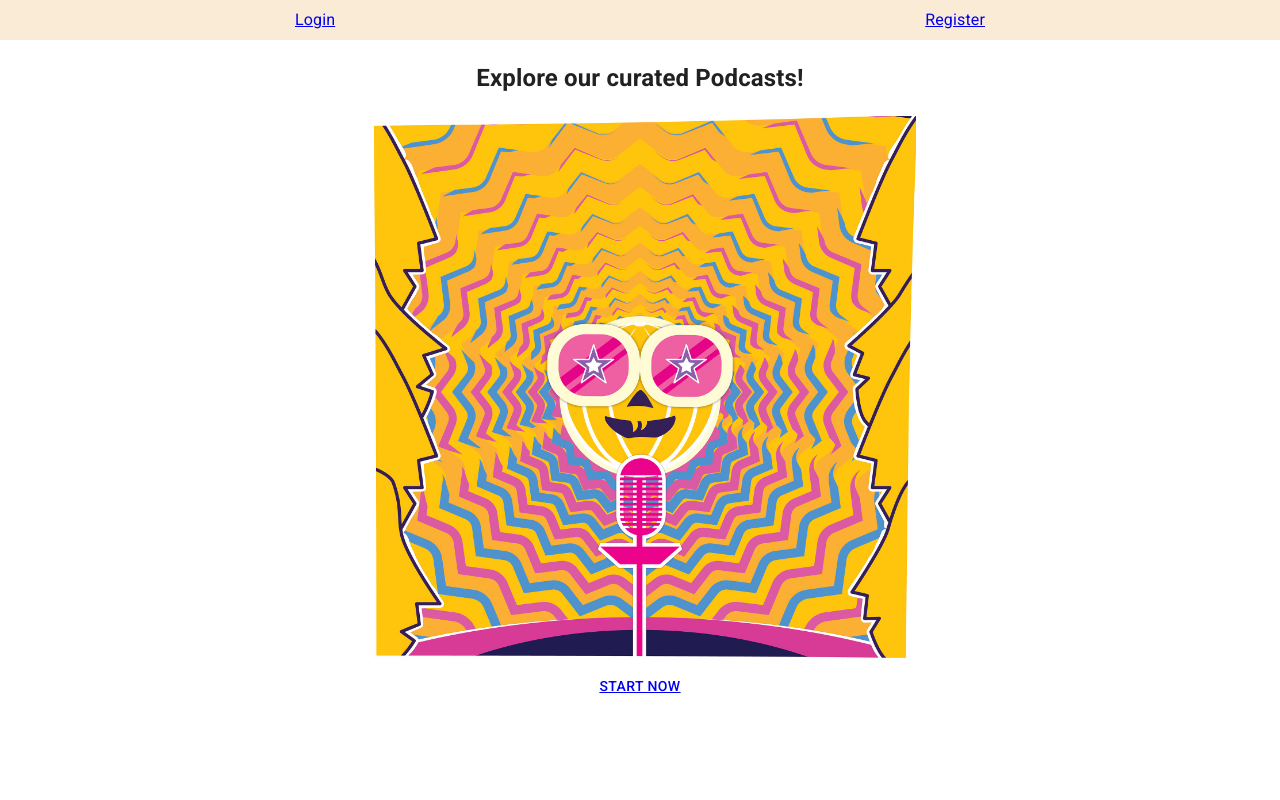
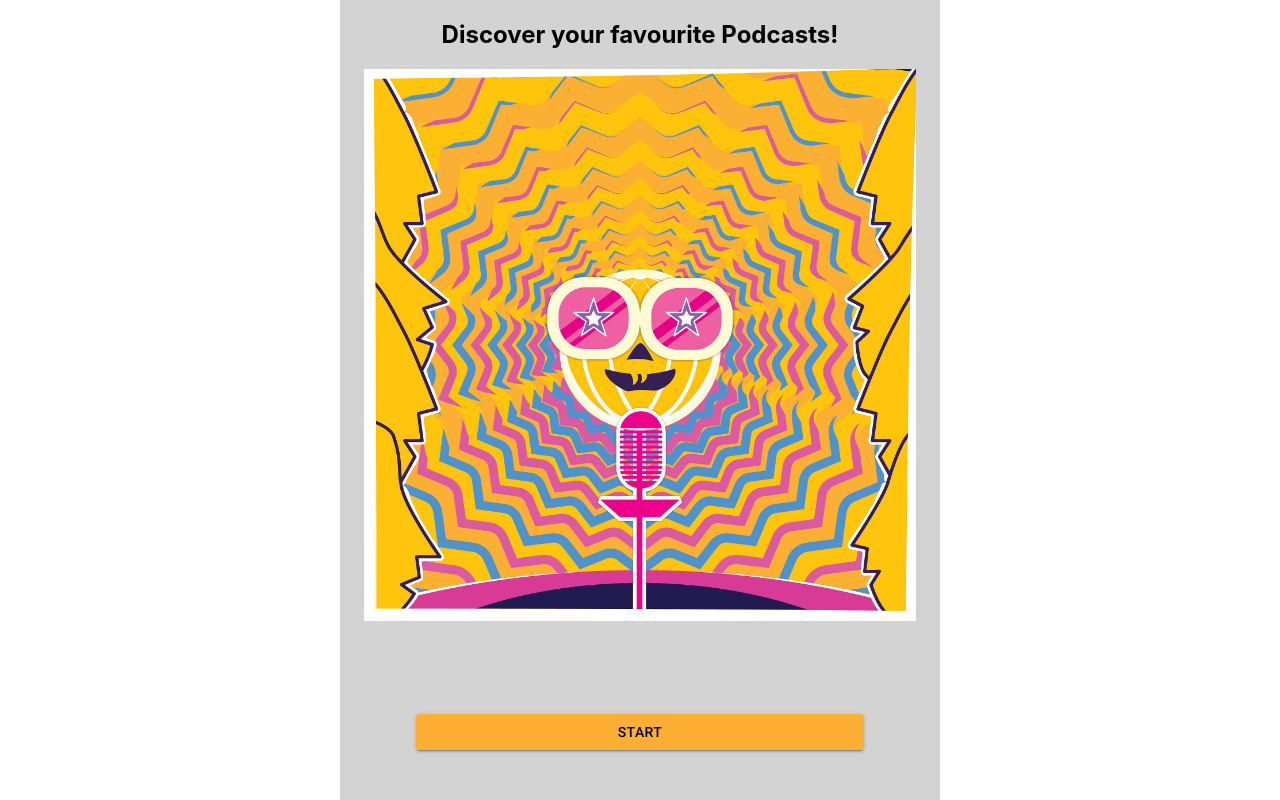
Before and after one commit to tagilv/podapp, a React (Create React App) app: page / in a window 1280 px wide. Built offline with nearby package versions, Linux system fonts and the light colour scheme; no server answers.

Commit message:
homestyled

```diff
--- a/src/App.js
+++ b/src/App.js
@@ -31,9 +31,9 @@ function App() {
       <AuthContextProvider>
         <TopNavbar />
         <Routes>
+          <Route path="/" element={<Home />} />
           <Route path="register" element={<Register />} />
           <Route path="login" element={<Login />} />
-          <Route path="/" element={<Home />} />
           <Route path="collections" element={<Collections />} />
 
           <Route
--- a/src/components/TopNavbar.js
+++ b/src/components/TopNavbar.js
@@ -9,14 +9,20 @@ function TopNavbar() {
   const { user, setUser, login, logout } = useContext(AuthContext);
 
   const location = useLocation();
+  console.log("location", location);
 
   // const hideNav = () => {
-  //   console.log(location);
+  //   if (location.pathname === "/") {
+  //     console.log("helloooooooooooo");
+  //   }
   // };
+  // hideNav();
 
   return (
     <>
-      {user ? (
+      {location.pathname === "/" ? (
+        ""
+      ) : user ? (
         <nav className="topnav">
           <Link to="/logout" onClick={() => logout()}>
             Logout
--- a/src/views/Profile.js
+++ b/src/views/Profile.js
@@ -1,3 +1,4 @@
+import { Podcasts } from "@mui/icons-material";
 import React, { useContext, useEffect } from "react";
 import { AuthContext } from "../context/AuthContext";
 import useFavouritePodcasts from "../hooks/useFavouritePodcasts";
@@ -16,10 +17,10 @@ function Profile() {
   // console.log("favouritePodcasts>>", favouritePodcasts);
 
   return (
-    <div>
+    <div style={{ backgroundColor: "red", height: "70vh" }}>
       <h2>Welcome {user?.displayName}"</h2>
       {favouritePodcasts.map((favouritePodcast) => {
-        return <p>{favouritePodcast.title}</p>;
+        return <p key={favouritePodcast.id}>{favouritePodcast.title}</p>;
       })}
       <h6>In the future you will find messages and favourites here..</h6>
     </div>
--- a/src/views/home.js
+++ b/src/views/home.js
@@ -2,7 +2,6 @@ import React, { useContext } from "react";
 import CssBaseline from "@mui/material/CssBaseline";
 import Box from "@mui/material/Box";
 import Container from "@mui/material/Container";
-import poddappHome from "../assets/poddappHome.jpg";
 import podd from "../assets/podd.jpg";
 import { Button, CardMedia } from "@mui/material";
 import { Link } from "react-router-dom";
@@ -12,17 +11,45 @@ function Home() {
   const { user } = useContext(AuthContext);
   return (
     <div>
-      <CssBaseline />
-      <Container maxWidth="sm">
+      {/* <CssBaseline /> */}
+      <Container
+        maxWidth="sm"
+        sx={{
+          bgcolor: "lightgrey",
+          height: "85vh",
+          display: "flex",
+          flexDirection: "column",
+          justifyContent: "start",
+          alignItems: "center",
+        }}
+      >
         {/* {user && <h2>Welcome back {user.displayName}</h2>} */}
-        <h2>Explore our curated Podcasts!</h2>
+        <h2>Discover your favourite Podcasts!</h2>
         <Box sx={{ bgcolor: "#cfe8fc" }}>
-          <CardMedia component="img" image={podd} alt="Paella dish" />
+          <CardMedia component="img" image={podd} alt="podcast image" />
         </Box>
       </Container>
-      <Button>
-        <Link to="/collections">Start Now</Link>
-      </Button>
+      <Container
+        maxWidth="sm"
+        sx={{
+          bgcolor: "lightgrey",
+          height: "15vh",
+          display: "flex",
+          flexDirection: "column",
+          justifyContent: "center",
+          alignItems: "center",
+          paddingBottom: "2vh",
+        }}
+      >
+        <Button
+          variant="contained"
+          component={Link}
+          to={"/collections"}
+          sx={{ width: "35vw", backgroundColor: "#FCAF33", color: "black" }}
+        >
+          START
+        </Button>
+      </Container>
     </div>
   );
 }
```
